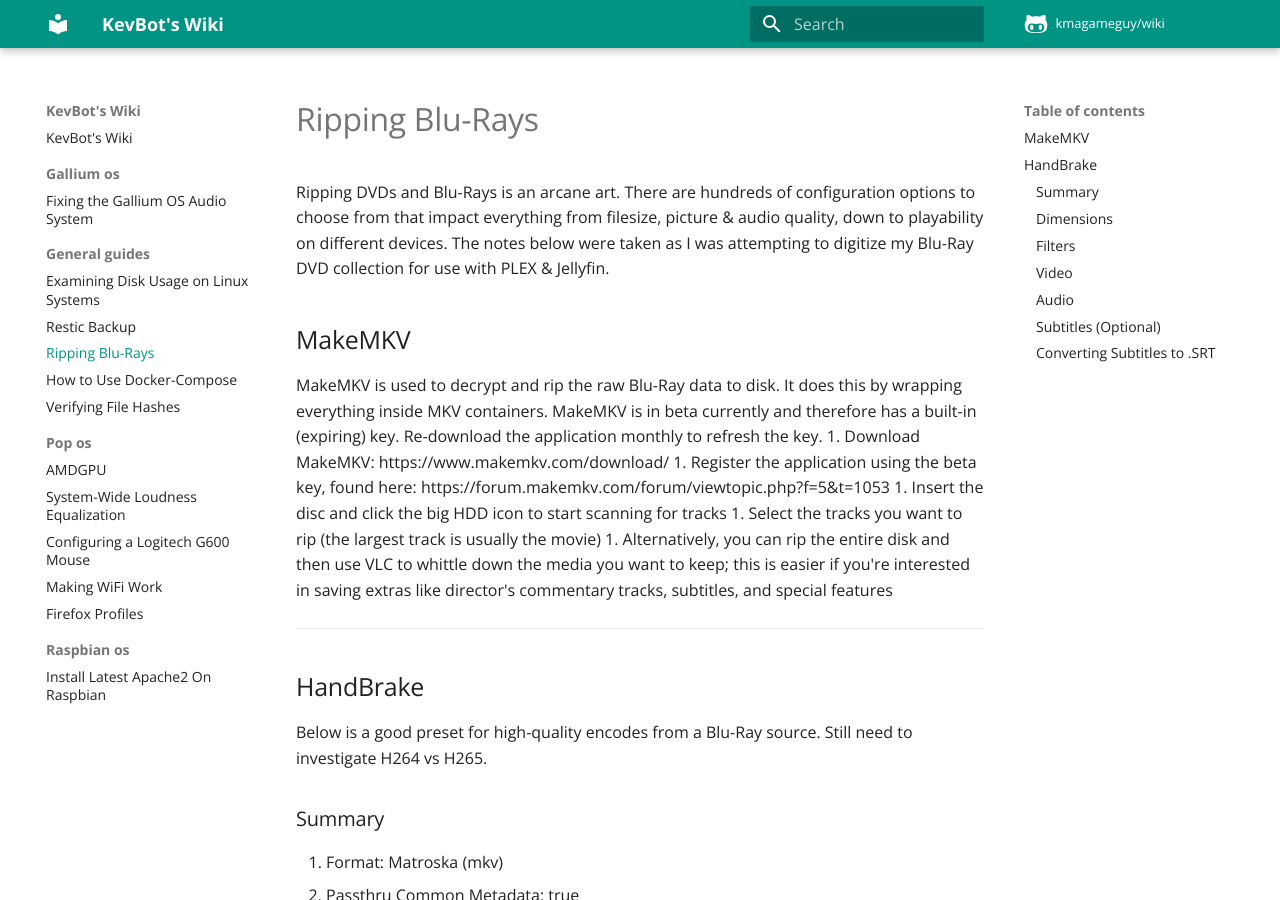
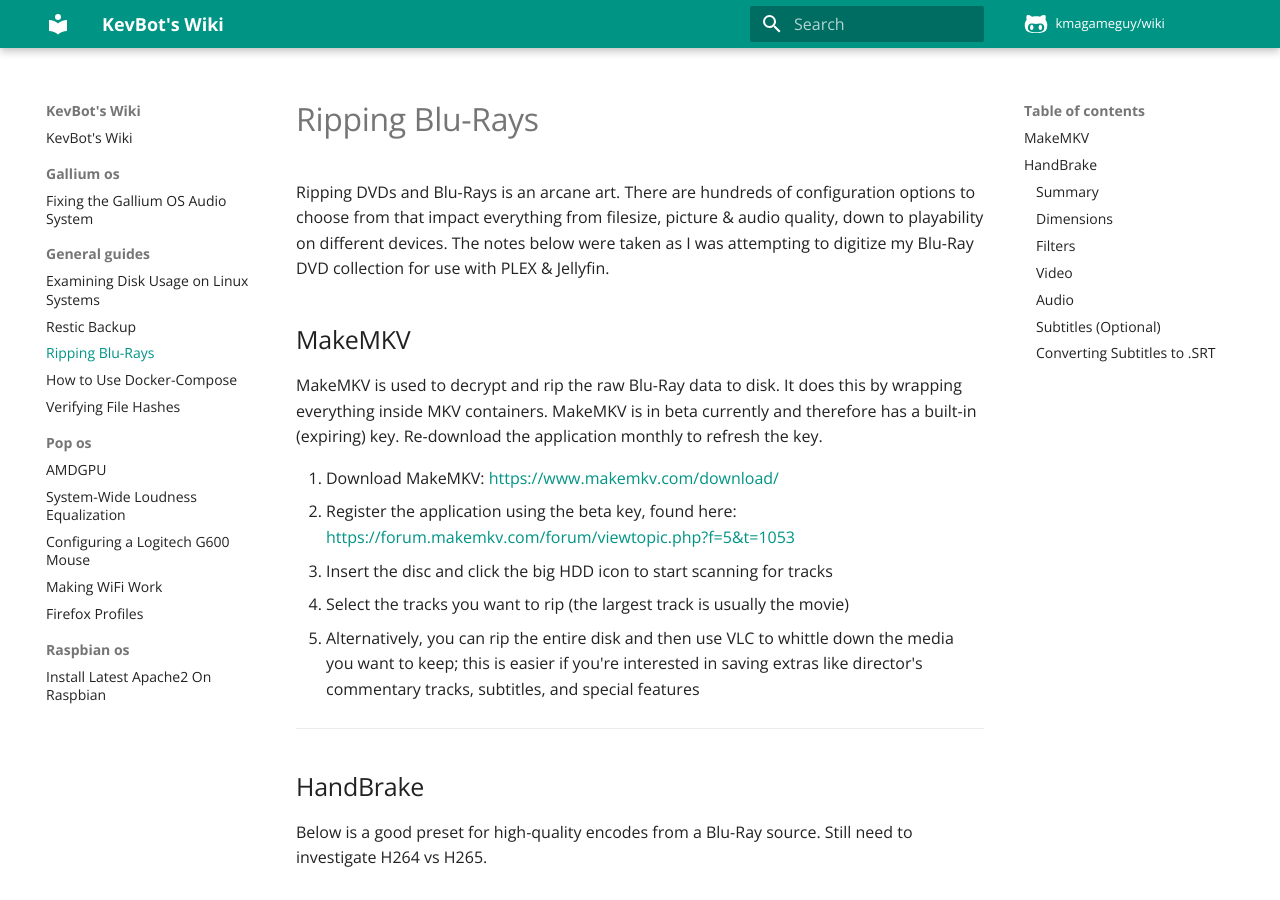
Before and after one commit to Kmagameguy/wiki, an MkDocs documentation site: the page built from docs/general_guides/ripping_blurays.md, in a window 1280 px wide and 900 px high. Built offline with MkDocs 1.6.1 and Material for MkDocs 9.7.7, drawn with Linux system fonts in a browser that asks for light colours; comment, search, counter and statistics services are not loaded; some of the changed text lies outside the part shown.

Commit message:
Fix Lots of Broken Formatting in Blu-Ray Ripping Guide

```diff
--- a/docs/general_guides/ripping_blurays.md
+++ b/docs/general_guides/ripping_blurays.md
@@ -4,8 +4,9 @@
 ## MakeMKV
 
 MakeMKV is used to decrypt and rip the raw Blu-Ray data to disk.  It does this by wrapping everything inside MKV containers.  MakeMKV is in beta currently and therefore has a built-in (expiring) key.  Re-download the application monthly to refresh the key.
-1. Download MakeMKV: https://www.makemkv.com/download/
-1. Register the application using the beta key, found here: https://forum.makemkv.com/forum/viewtopic.php?f=5&t=1053
+
+1. Download MakeMKV: <https://www.makemkv.com/download/>
+1. Register the application using the beta key, found here: <https://forum.makemkv.com/forum/viewtopic.php?f=5&t=1053>
 1. Insert the disc and click the big HDD icon to start scanning for tracks
 1. Select the tracks you want to rip (the largest track is usually the movie)
 1. Alternatively, you can rip the entire disk and then use VLC to whittle down the media you want to keep; this is easier if you're interested in saving extras like director's commentary tracks, subtitles, and special features
```
Also changed, not shown: other parts of docs/general_guides/ripping_blurays.md (+4 -3 lines).
